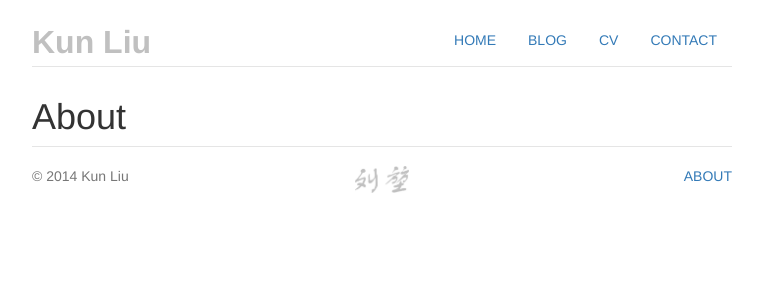
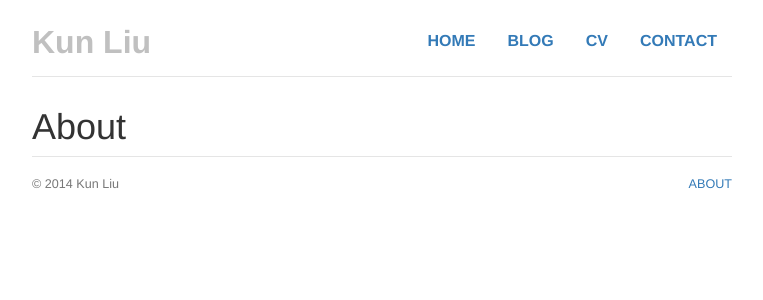
Before and after one commit to kwunlyou/kwunlyou.github.io, a Jekyll site: the page built from about.html, in a window 1280 px wide. Shown: the top 300 px of the page, without its empty margins (258-1021 px from the left). Built offline with Jekyll 4.4.1, drawn with Linux system fonts in a browser that asks for light colours; nearby versions of some CDN libraries.

Commit message:
change fonts

```diff
--- a/_includes/footer.html
+++ b/_includes/footer.html
@@ -1,12 +1,10 @@
 <div class="footer">
 	<div class="row">
-		<div class="col-sm-4">
+		<div class="col-sm-6">
 			<p class="pull-left">&copy; 2014 Kun Liu</p>
 		</div>
-		<div class="col-sm-4">
-			<p class="text-center"><a href="/"><img src="/assets/img/site_logo.png" width="25%" height="25%"></a></p>
-		</div>
-		<div class="col-sm-4">
+
+		<div class="col-sm-6">
 			<p class="pull-right"><a href="/about">ABOUT</a></p>
 		</div>
 	</div>
--- a/_includes/head.html
+++ b/_includes/head.html
@@ -9,10 +9,10 @@
 	<title>{{ page.title }}</title>
 
     <!-- Custom CSS -->
-	<link rel="stylesheet" href="/assets/css/style.css">
-	<link rel="stylesheet" href="/assets/css/syntax.css">
     <link rel="stylesheet" href="/assets/css/jumbotron-narrow.css">
 	<link href="//maxcdn.bootstrapcdn.com/bootstrap/3.2.0/css/bootstrap.min.css" rel="stylesheet">
 	<link href="//maxcdn.bootstrapcdn.com/font-awesome/4.1.0/css/font-awesome.min.css" rel="stylesheet">
+	<link rel="stylesheet" href="/assets/css/syntax.css">
+	<link rel="stylesheet" href="/assets/css/style.css">
 
 </head>
--- a/_includes/header.html
+++ b/_includes/header.html
@@ -7,6 +7,6 @@
 		<li class="{{ page.contact }}"><a href="/contact">CONTACT</a></li>
 	</ul>
 
-	<a class="site-title" href="/"><strong>Kun Liu</strong></a>
+	<a class="site-title" href="/">Kun Liu</a>
 
 </div>
--- a/assets/css/style.css
+++ b/assets/css/style.css
@@ -1,5 +1,14 @@
-/*site title*/
-a.site-title {text-decoration: none; color: #c0c0c0; font-size: 32px;}
-a.site-title:hover {text-decoration: none; color: #c0c0c0; font-size: 32px;}
+.body {padding-top: 20px; padding-bottom: 40px; font-family: Helvetica, arial, freesans;}
+
+.header {padding-bottom: 10px; font-size: 16px; font-weight: bold;}
+a.site-title {text-decoration: none; color: #c0c0c0; font-size: 32px; font-weight: bolder}
+a.site-title:hover {text-decoration: none; color: #c0c0c0; font-size: 32px; font-weight: bolder}
+
+.footer {margin-top: 10px; font-size: 90%}
+
+
+div.profile-pic {margin-top: 0px; margin-bottom: 10px;}
+img.img-center {margin: 0 auto;}
+
 .icon-color {color: #c0c0c0;}
 .color-blue {color: #428bca;}
```
Also changed, not shown: index.html (+5 -5 lines), assets/img/site_logo.png (deleted).
